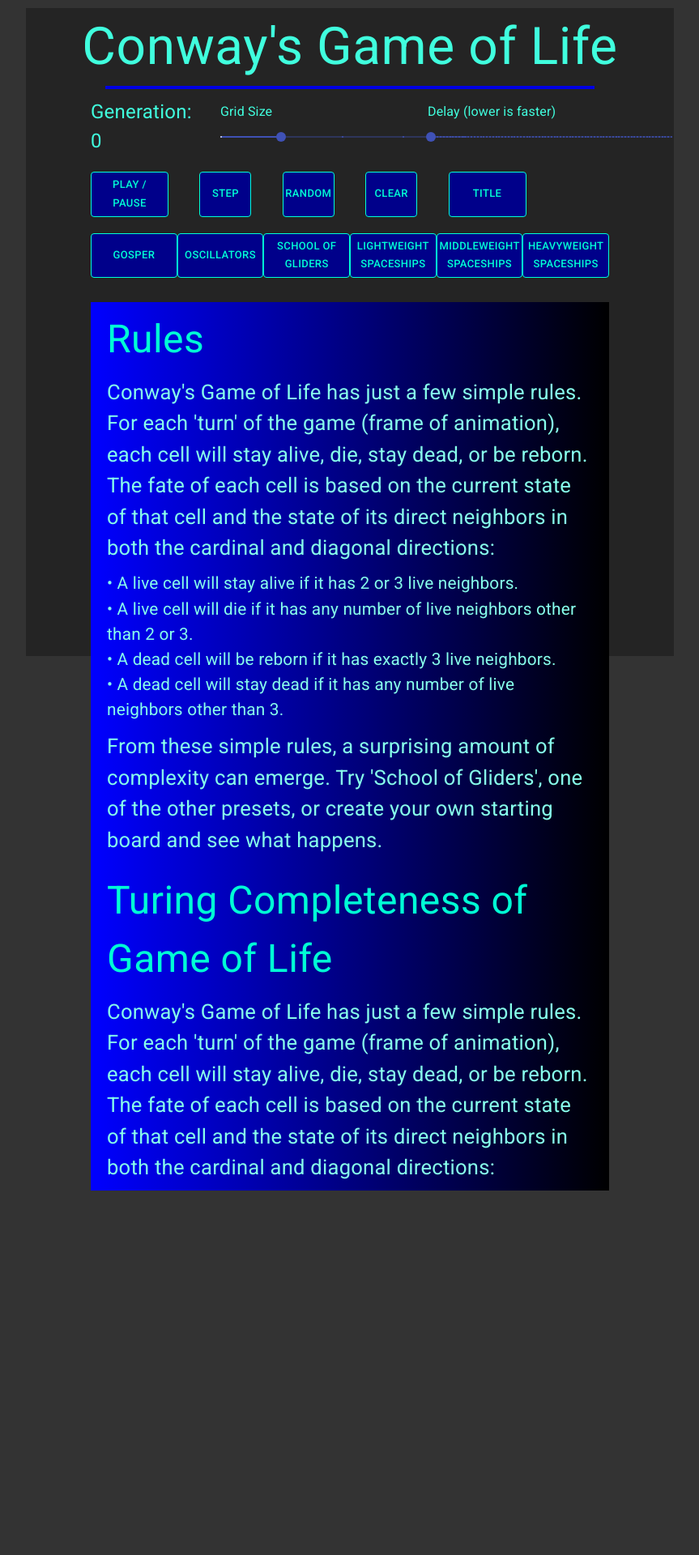
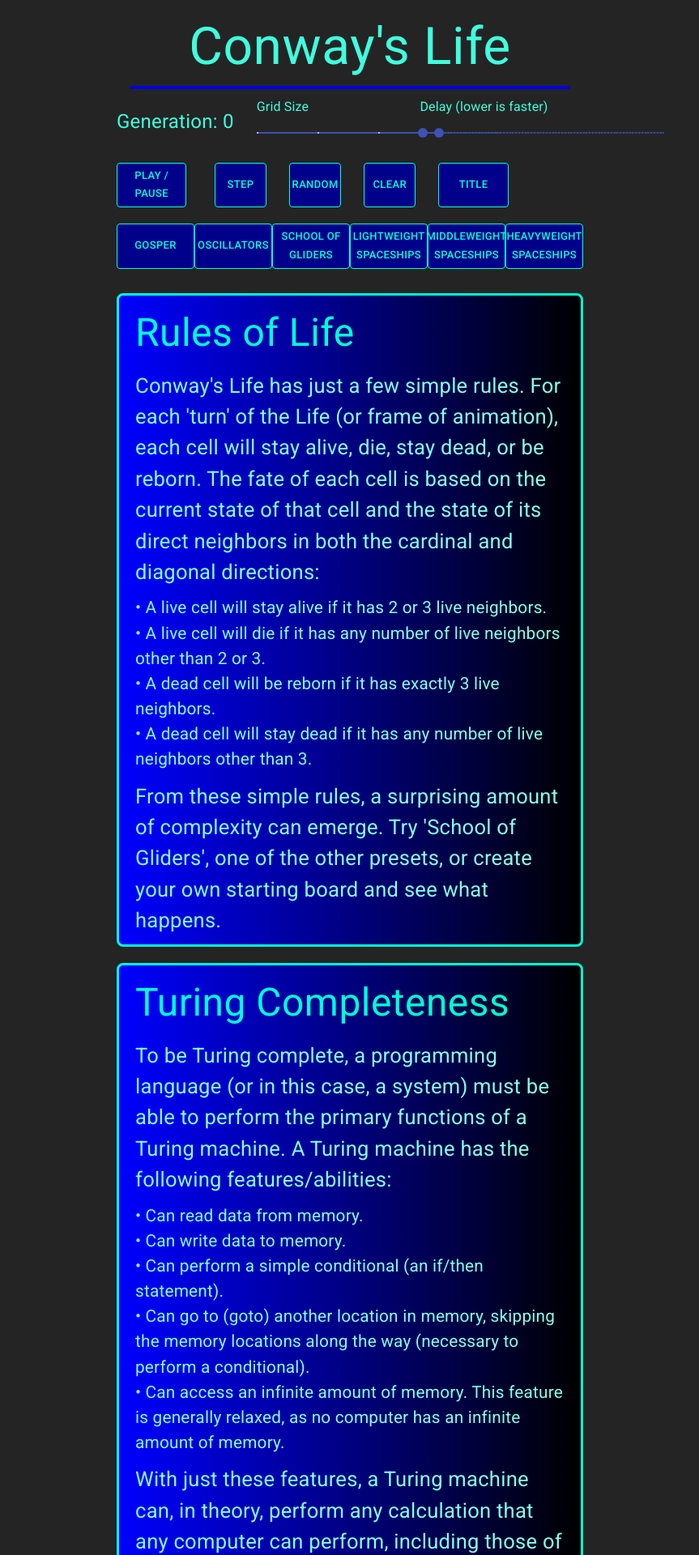
Before and after one commit to bloominstituteoftechnology/CS-Build-Week-1, a React (Create React App) app: page / in a window 1280 px wide. Shown: the top 1920 px of the page at 81% size, without its empty margins (208-1071 px from the left). Before the commit the page ends 1470 px from the top, so only its background shows below. Built offline with nearby package versions, Linux system fonts and the light colour scheme.

Commit message:
Finished styling (for now). Complete About section, explaining the Rules of Conway's Life and that it is possible to build a Turing-complete system of cells.

```diff
--- a/src/components/About.js
+++ b/src/components/About.js
@@ -6,8 +6,14 @@ import Typography from '@material-ui/core/Typography';
 const useStyles = makeStyles(theme => ({
   rectangle: {
     width: '80%',
-    margin: '20px auto',
-    background: 'linear-gradient(90deg, rgba(0,0,255,1) 0%, rgba(0,0,0,1) 100%)'
+    margin: '20px auto'
+  },
+  section: {
+    background:
+      'linear-gradient(90deg, rgba(0,0,255,1) 0%, rgba(0,0,0,1) 100%)',
+    border: `3px solid ${theme.palette.alive.a}`,
+    borderRadius: '8px',
+    marginBottom: '20px'
   },
   title: {
     display: 'flex',
@@ -17,7 +23,6 @@ const useStyles = makeStyles(theme => ({
     color: [theme.palette.alive.a]
   },
   text: {
-    display: 'flex',
     padding: '10px 20px',
     fontSize: '1.6em',
     color: [theme.palette.alive.e]
@@ -26,6 +31,10 @@ const useStyles = makeStyles(theme => ({
     padding: '0 20px',
     fontSize: '1.3em',
     color: [theme.palette.alive.e]
+  },
+  link: {
+    color: [theme.palette.alive.i],
+    textDecoration: 'none'
   }
 }));
 
@@ -35,20 +44,21 @@ export default function About() {
 
   return (
     <div className={classes.rectangle}>
-      <Typography className={classes.title}>Rules</Typography>
+      <div className={classes.section}>
+        <Typography className={classes.title}>Rules of Life</Typography>
         <Typography className={classes.text}>
-        Conway's Game of Life has just a few simple rules. For each 'turn' of
-        the game (frame of animation), each cell will stay alive, die, stay
-        dead, or be reborn. The fate of each cell is based on the current state
-        of that cell and the state of its direct neighbors in both the cardinal
-        and diagonal directions:
+          Conway's Life has just a few simple rules. For each 'turn' of the Life
+          (or frame of animation), each cell will stay alive, die, stay dead, or
+          be reborn. The fate of each cell is based on the current state of that
+          cell and the state of its direct neighbors in both the cardinal and
+          diagonal directions:
         </Typography>
         <Typography className={classes.bullet}>
           • A live cell will stay alive if it has 2 or 3 live neighbors.
         </Typography>
         <Typography className={classes.bullet}>
-        • A live cell will die if it has any number of live neighbors other than
-        2 or 3.
+          • A live cell will die if it has any number of live neighbors other
+          than 2 or 3.
         </Typography>
         <Typography className={classes.bullet}>
           • A dead cell will be reborn if it has exactly 3 live neighbors.
@@ -62,16 +72,65 @@ export default function About() {
           Try 'School of Gliders', one of the other presets, or create your own
           starting board and see what happens.
         </Typography>
-      <Typography className={classes.title}>
-        Turing Completeness of Game of Life
+      </div>
+      <div className={classes.section}>
+        <Typography className={classes.title}>Turing Completeness</Typography>
+        <Typography className={classes.text}>
+          To be Turing complete, a programming language (or in this case, a
+          system) must be able to perform the primary functions of a Turing
+          machine. A Turing machine has the following features/abilities:
+        </Typography>
+        <Typography className={classes.bullet}>
+          • Can read data from memory.
+        </Typography>
+        <Typography className={classes.bullet}>
+          • Can write data to memory.
+        </Typography>
+        <Typography className={classes.bullet}>
+          • Can perform a simple conditional (an if/then statement).
+        </Typography>
+        <Typography className={classes.bullet}>
+          • Can go to (goto) another location in memory, skipping the memory
+          locations along the way (necessary to perform a conditional).
+        </Typography>
+        <Typography className={classes.bullet}>
+          • Can access an infinite amount of memory. This feature is generally
+          relaxed, as no computer has an infinite amount of memory.
         </Typography>
         <Typography className={classes.text}>
-        Conway's Game of Life has just a few simple rules. For each 'turn' of
-        the game (frame of animation), each cell will stay alive, die, stay
-        dead, or be reborn. The fate of each cell is based on the current state
-        of that cell and the state of its direct neighbors in both the cardinal
-        and diagonal directions:
+          With just these features, a Turing machine can, in theory, perform any
+          calculation that any computer can perform, including those of a modern
+          cellphone, GPU, or 'AI' chess opponent. Note that there are no
+          limitations on how large the program needed to perform those
+          calculations might be, nor on how long the Turing machine might take
+          to perform them (or indeed, how much memory might be required).
         </Typography>
+      </div>
+      <div className={classes.section}>
+        <Typography className={classes.title}>
+          Turing Completeness of Conway's Life
+        </Typography>
+        <Typography className={classes.text}>
+          Using the rules of the Life and a grid of some size, can a
+          Turing-complete machine be built? The short answer is yes. According
+          to{' '}
+          <a
+            className={classes.link}
+            href='http://www.conwaylife.com/wiki/Turing_machine'
+            target='_blank'
+            rel='noopener noreferrer'
+          >
+            LifeWiki
+          </a>
+          , a Turing-complete system of cells was completed on April 2, 2000 by
+          Paul Rendell. Using a combination of smaller Life mechanisms, the
+          system can read from and write to memory, can perform conditionals,
+          and can go to a different location in memory. Since the computer that
+          is running the Life system cannot have infinite, the system cannot
+          either. However, as with any other system or language being assessed
+          for Turing completeness, the infinite memory requirement is ignored.
+        </Typography>
+      </div>
     </div>
   );
 }
--- a/src/components/Controls.js
+++ b/src/components/Controls.js
@@ -28,7 +28,7 @@ const useStyles = makeStyles(theme => ({
   topRow: {
     padding: '10px 0',
     display: 'grid',
-    gridTemplateColumns: '20% 35% 35%',
+    gridTemplateColumns: '30% 35% 35%',
     justifyContent: 'space-between',
     alignItems: 'center'
   },
--- a/src/components/GameOfLife.js
+++ b/src/components/GameOfLife.js
@@ -10,13 +10,13 @@ import generate from '../utilities/generate';
 import Grid from './Grid';
 import Controls from './Controls';
 import About from './About';
+import title from '../presets/title';
 
 const useStyles = makeStyles(theme => ({
   container: {
     margin: '0 auto',
-    width: '100vmin',
-    height: '100vmin',
-    background: [theme.palette.main],
+    width: '90vmin',
+    height: '90vmin',
     display: 'flex',
     flexDirection: 'column',
     alignItems: 'center'
@@ -37,6 +37,10 @@ export default function GameOfLife() {
   const [generation, setGeneration] = useState(0);
   const [delay, setDelay] = useState(50);
   const [isRunning, setIsRunning] = useState(false);
+
+  useEffect(() => {
+    preset(null, title.gridSize, title.delay, title.data);
+  }, []);
 
   useEffect(() => {
     const tempCellData = Array(gridSize * gridSize).fill(90);
@@ -77,7 +81,9 @@ export default function GameOfLife() {
   };
 
   const preset = (e, gridSize, delay, data) => {
-    e.preventDefault();
+    if (e) {
+      e.preventDefault();
+    }
     setIsRunning(false);
     setGeneration(0);
     setGridSize(gridSize);
@@ -140,7 +146,7 @@ export default function GameOfLife() {
 
   return (
     <Box className={classes.container}>
-      <Typography className={classes.title}>Conway's Game of Life</Typography>
+      <Typography className={classes.title}>Conway's Life</Typography>
       <Grid
         className={classes.grid}
         cellData={cellData}
--- a/src/components/Grid.js
+++ b/src/components/Grid.js
@@ -7,6 +7,7 @@ import MemoCell from './MemoCell';
 const useStyles = makeStyles(theme => ({
   grid: {
     border: `2px solid ${theme.palette.dead.b}`,
+    borderRadius: '8px',
     width: '75%',
     height: '75%',
     display: 'grid'
--- a/src/css/main.css
+++ b/src/css/main.css
@@ -130,6 +130,6 @@ html {
   font-family: 'Roboto', sans-serif;
 }
 body {
-  background: #333333;
+  background: #242424;
   margin: 10px;
 }
--- a/src/less/global.less
+++ b/src/less/global.less
@@ -3,6 +3,6 @@ html {
 }
 
 body {
-  background: #333333;
+  background: #242424;
   margin: 10px;
 }
```
Also changed, not shown: src/presets/title.js (+203 -275 lines), project instructions/README.md, 1 other file (tests, documents, lock files or other folders). Lines whose indentation alone changed are shown as unchanged.
